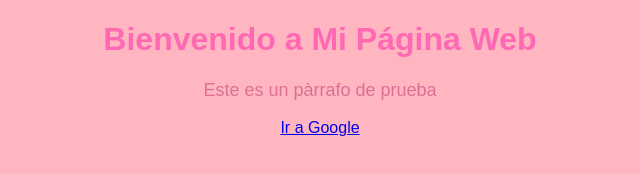
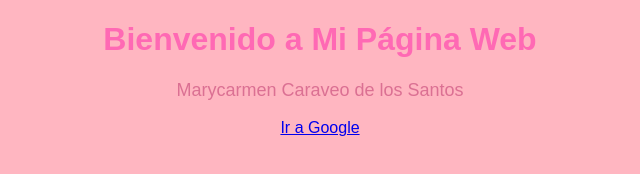
Before and after one commit to MaryCaraveo/Marycarmen, a plain HTML site: page index.html in a window 1280 px wide. Shown: the full height of the page, 320-960 px from the left. Drawn offline with Linux system fonts and the light colour scheme.

Commit message:
Update index.html

```diff
--- a/index.html
+++ b/index.html
@@ -24,7 +24,7 @@
     <h1>Bienvenido a Mi Página Web</h1>
     <!-- Encabezado de nivel 1, generalmente usado para el título principal de la página -->
 
-    <p>Este es un pàrrafo de prueba</p>
+    <p>Marycarmen Caraveo de los Santos</p>
     <!--Define un pàrrafo de texto -->
 
     <a href="https:www.google.com">Ir a Google</a>
```
